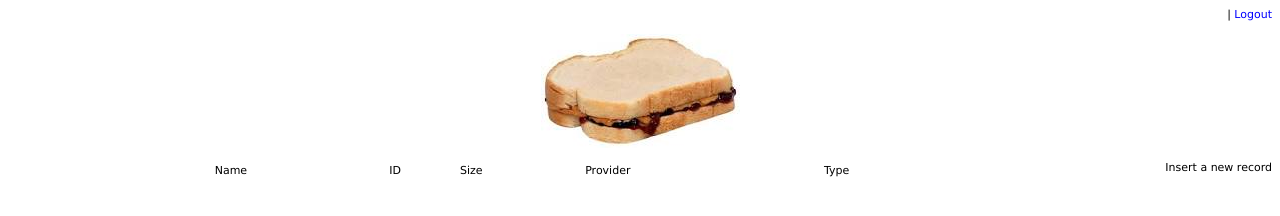
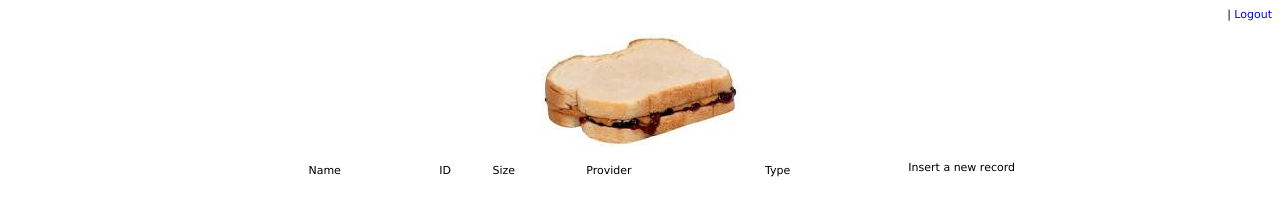
Before and after one commit to mrbjones/pbandj, a website: page public/index.html in a window 1280 px wide. Drawn offline with nearby package versions, Linux system fonts and the light colour scheme; some packages are replaced by stand-ins of ours; files whose address does not match are found by name.

Commit message:
Update index.html

```diff
--- a/public/index.html
+++ b/public/index.html
@@ -14,7 +14,7 @@
  <div style=float:right>{{emailer}} | <a href style=color:blue;cursor:hand; ng-click="loggout()">Logout</a></div>
 <center><br><br><a href=index.html style=text-decoration:none;><img src=pbandj.jpg ></a>
 <br><br>
-
+<div style=font-family:verdana;font-size:11px;margin-left:auto;margin-right:auto;width:75%;min-width:300px;max-width:750px >
 <a onclick='document.getElementById("backer").style.display="block";document.getElementById("footer").style.display="block";' style="cursor: pointer;float:right;">Insert a new record</a>
 
 
@@ -31,9 +31,7 @@
 <input type=button ng-click="deleter(cir)" name='Delete' value='delete'></td>
 </tr>
 </table>
-
-
-
+</div>
 <div   id=footer style=display:none;position:fixed;left:30%;top:30%;z-index:1000;background-color:white;padding:20px;>
   <span style=float:right;><a style=cursor:pointer onclick='document.getElementById("backer").style.display="none";document.getElementById("footer").style.display="none";'>close</a></a></span><br><br>
 <form  novalidate class="simple-form" >
```
